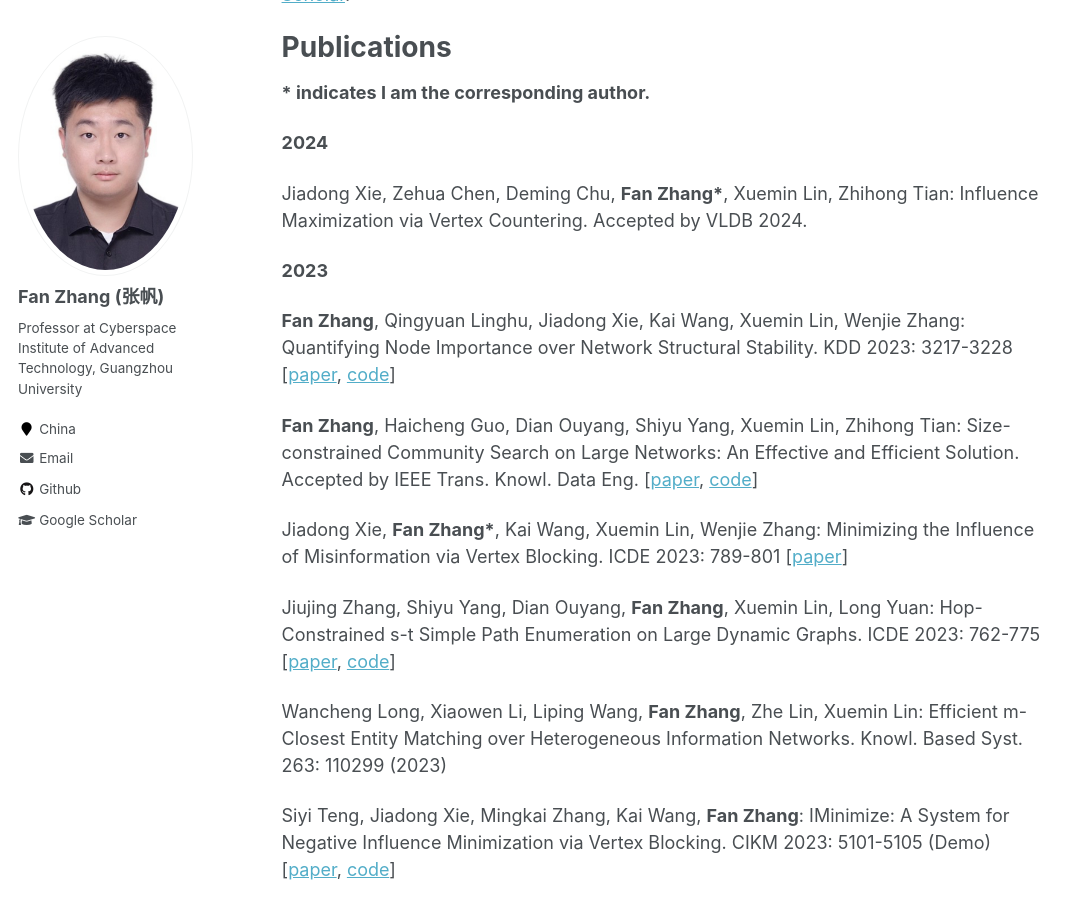
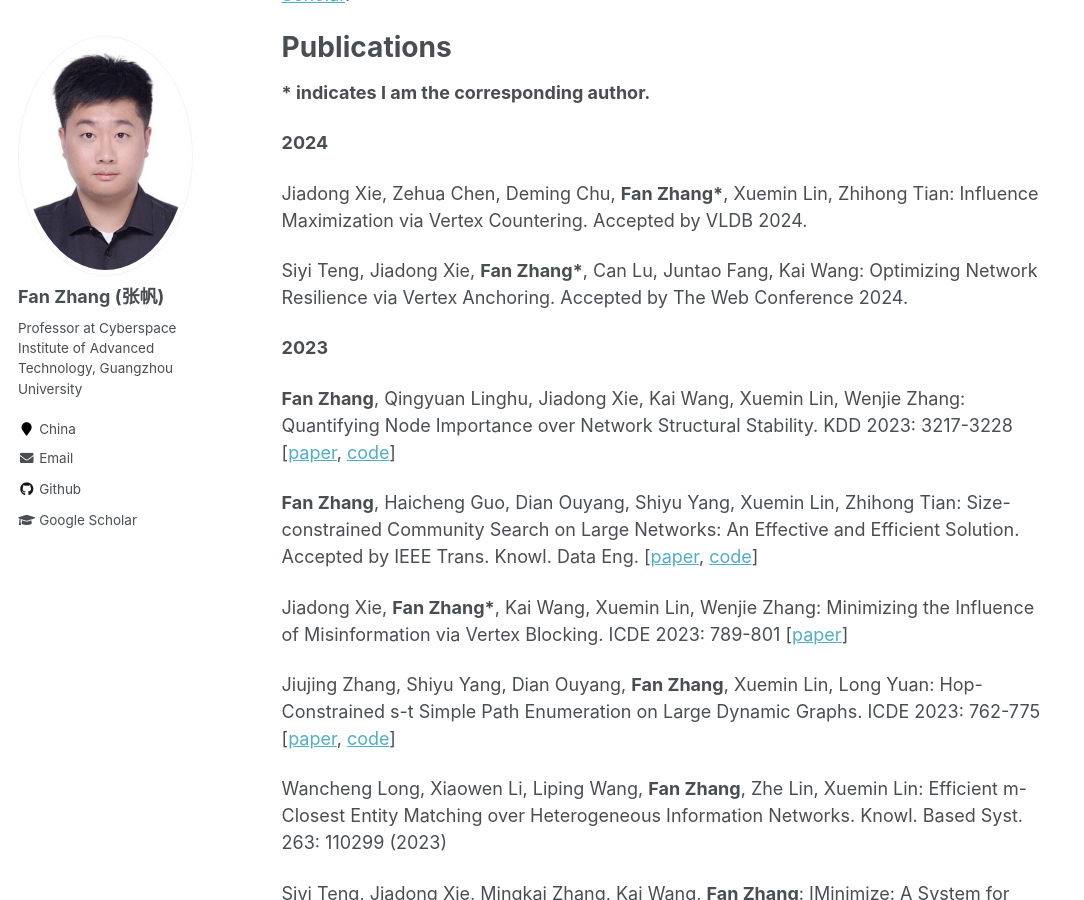
Before and after one commit to fanzhangcs/fanzhangcs.github.io, a Jekyll site: the page built from _pages/about.md, in a window 1280 px wide and 900 px high, scrolled down 419 px. Shown: the whole window, without its empty margins (0-1084 px from the left). Built offline with Jekyll 4.4.1, drawn with Linux system fonts in a browser that asks for light colours.

Commit message:
Update about.md

```diff
--- a/_pages/about.md
+++ b/_pages/about.md
@@ -21,6 +21,7 @@ Publications
 
 Jiadong Xie, Zehua Chen, Deming Chu, **Fan Zhang\***, Xuemin Lin, Zhihong Tian: Influence Maximization via Vertex Countering. Accepted by VLDB 2024.
 
+Siyi Teng, Jiadong Xie, **Fan Zhang\***, Can Lu, Juntao Fang, Kai Wang: Optimizing Network Resilience via Vertex Anchoring. Accepted by The Web Conference 2024.
 
 **2023**
 
```
